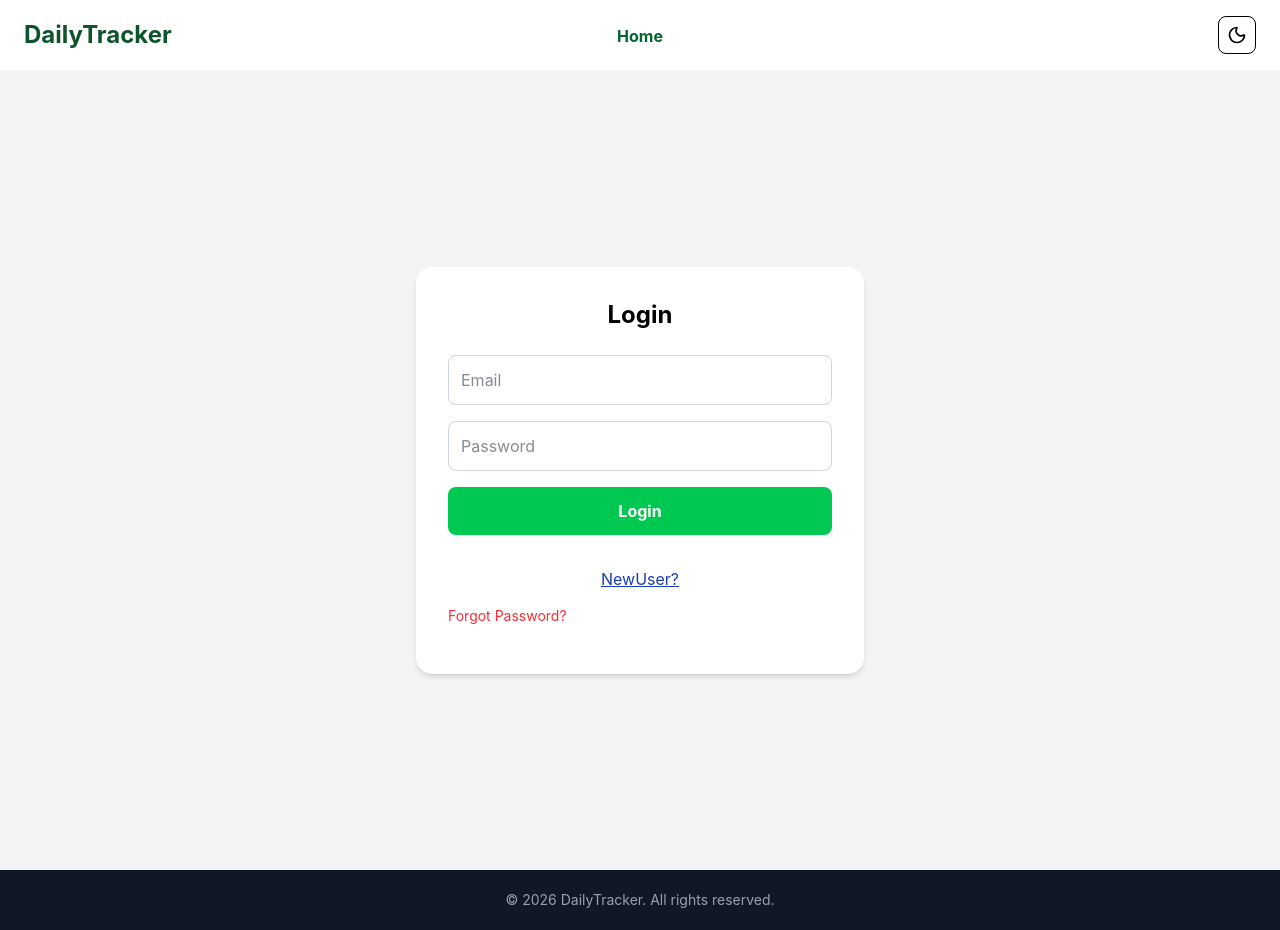
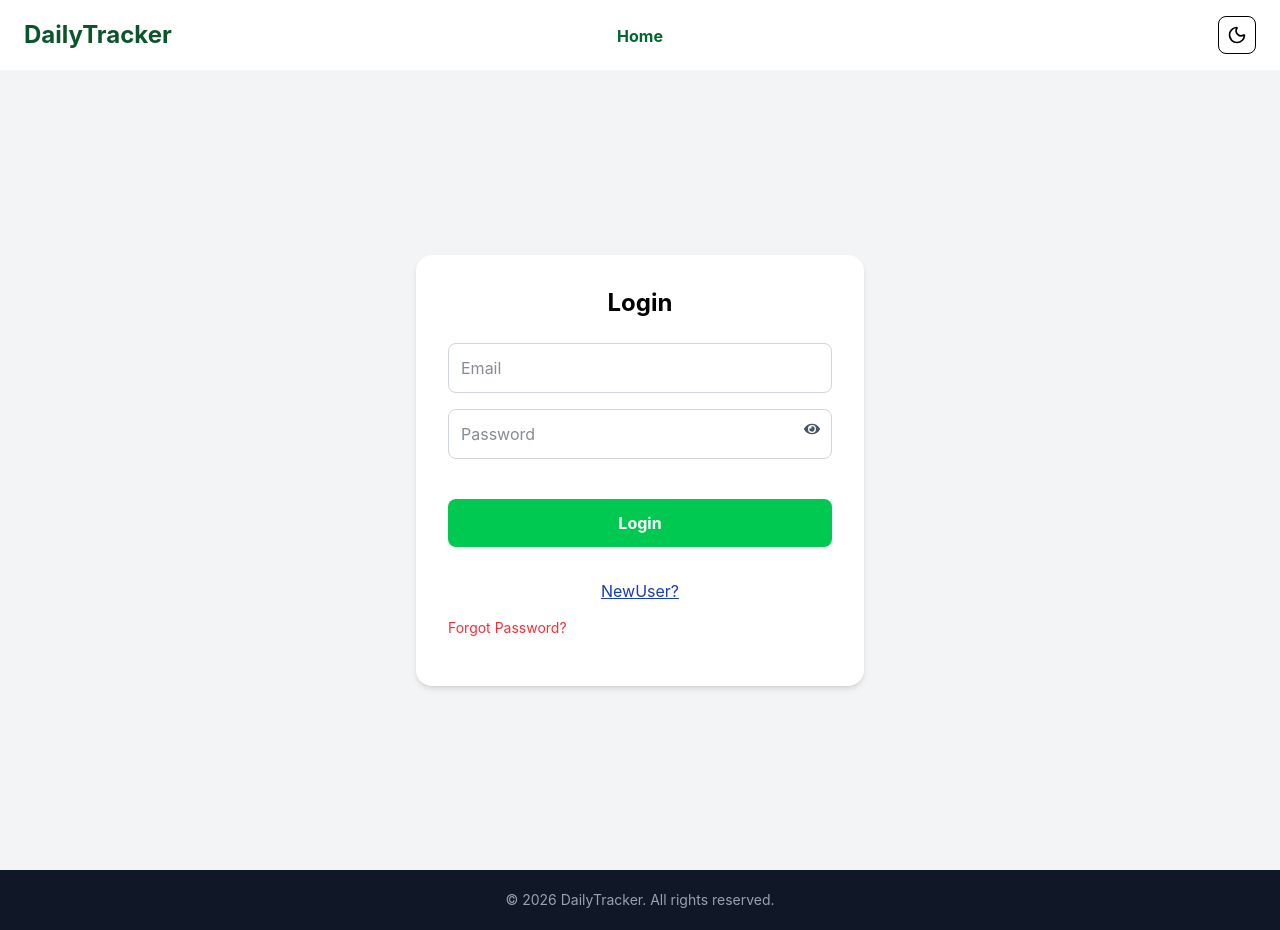
Before and after one commit to praseedasuresh1992/Daily-Tracker-client, a React (Vite) app: page /login in a window 1280 px wide. Built offline with nearby package versions, Linux system fonts and the light colour scheme; no server answers.

Commit message:
Status error correction

```diff
--- a/src/components/TaskCard.jsx
+++ b/src/components/TaskCard.jsx
@@ -251,7 +251,7 @@ const TaskCard = ({
               handleToggle();
             }}
             disabled={loading}
-            className={`px-4 py-2 text-sm rounded-lg font-medium transition ${task.status === "done"
+            className={`px-4 py-2 text-sm rounded-lg font-medium transition ${task.status === "completed"
               ? "bg-gray-200 text-gray-700 hover:bg-gray-300 dark:bg-gray-700 dark:text-gray-200"
               : "bg-green-500 text-white hover:bg-green-600"
               }`}
--- a/src/pages/AddTask.jsx
+++ b/src/pages/AddTask.jsx
@@ -144,8 +144,8 @@ await createTask(formData);
                   <input
                     type="radio"
                     name="category"
-                    value={cat.name}
-                    checked={form.category === cat.name}
+                    value={cat._id}
+                    checked={form.category === cat._id}
                     onChange={handleChange}
                   />
                   {cat.name}
--- a/src/pages/AllExpenses.jsx
+++ b/src/pages/AllExpenses.jsx
@@ -1,5 +1,6 @@
 import Expenses from "./Expenses";
 
 export default function AllExpenses() {
+
   return <Expenses status="all" />;
 }
--- a/src/pages/Expenses.jsx
+++ b/src/pages/Expenses.jsx
@@ -7,7 +7,6 @@ import {
   deleteAttachment,
   addAttachment,
 } from "../services/taskService";
-
 const Expenses = ({ status }) => {
   const [expenses, setExpenses] = useState([]);
   const [selectedTasks, setSelectedTasks] = useState([]);
@@ -217,6 +216,8 @@ const Expenses = ({ status }) => {
         <p>No Expenses Found</p>
       ) : (
         <div className="space-y-3">
+          console.log("Expenses.jsx rendering tasks:", expenses);
+
           {expenses.map((expense) => (
             <TaskCard
               key={expense._id}
--- a/src/pages/Login.jsx
+++ b/src/pages/Login.jsx
@@ -1,12 +1,14 @@
 import React, { useState } from "react";
 import API from "../utils/api";
 import { useNavigate } from "react-router-dom";
+import { FaEye, FaEyeSlash } from "react-icons/fa";
 
 export default function Login() {
   const [form, setForm] = useState({
     email: "",
     password: ""
   });
+  const [showPassword, setShowPassword] = useState(false);
 
   const navigate = useNavigate();
 
@@ -35,6 +37,7 @@ export default function Login() {
 
   };
 
+
 const handleRegister = () => {
     navigate("/register")
   }
@@ -59,15 +62,24 @@ export default function Login() {
           required
         />
 
+
+          <div className="relative mb-6">
           <input
-          type="password"
+            type={showPassword ? "text" : "password"}
             name="password"
             placeholder="Password"
+            onChange={handleChange}
           className="w-full mb-4 p-3 rounded-lg border border-gray-300 bg-white text-gray-900 dark:bg-gray-700 dark:text-white dark:border-gray-600"
-          onChange={handleChange}
             required
           />
 
+          <span
+            onClick={() => setShowPassword(!showPassword)}
+            className="absolute right-3 top-3 cursor-pointer text-gray-600 dark:text-white"
+          >
+            {showPassword ? <FaEyeSlash /> : <FaEye />}
+          </span>
+        </div>
         <button className="w-full bg-green-500 text-white py-3 rounded-lg hover:bg-blue-600 dark:bg-green-800 font-bold">
           Login
         </button>
```
Lines whose indentation alone changed are shown as unchanged.
